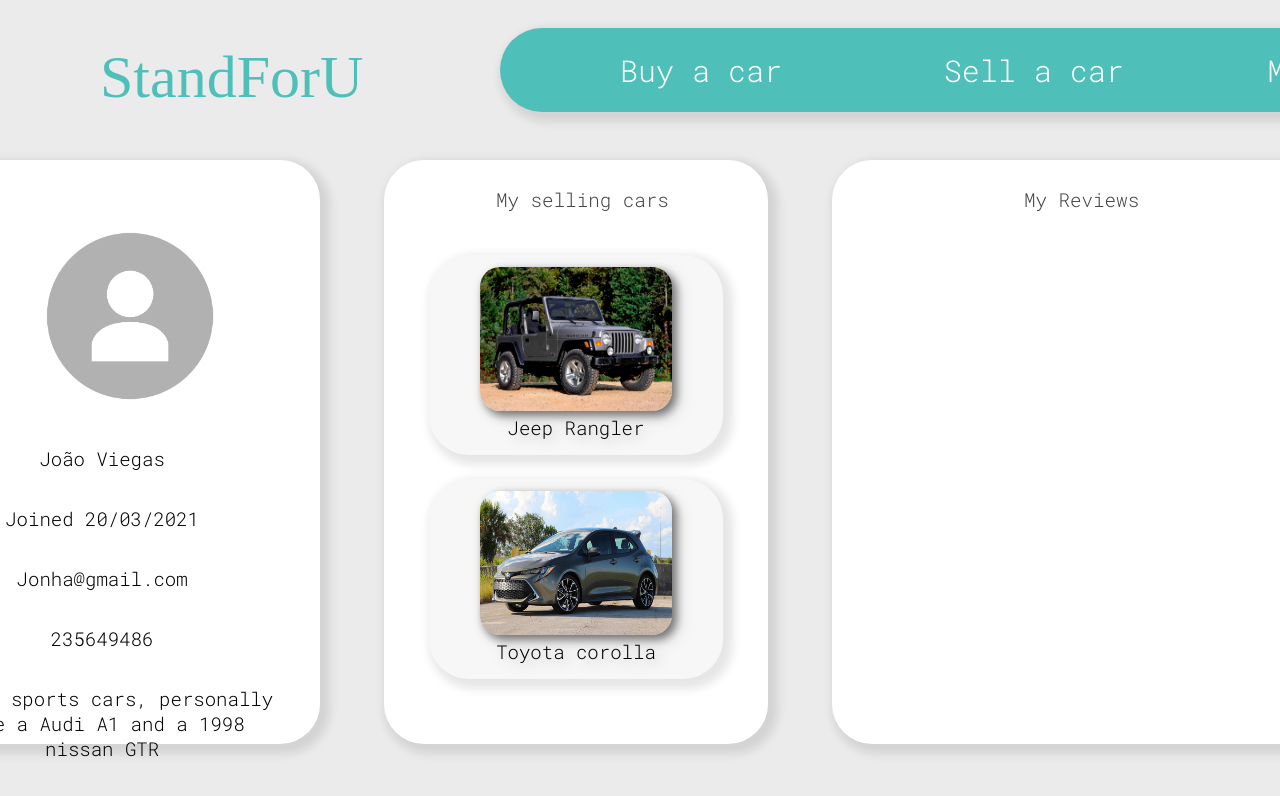
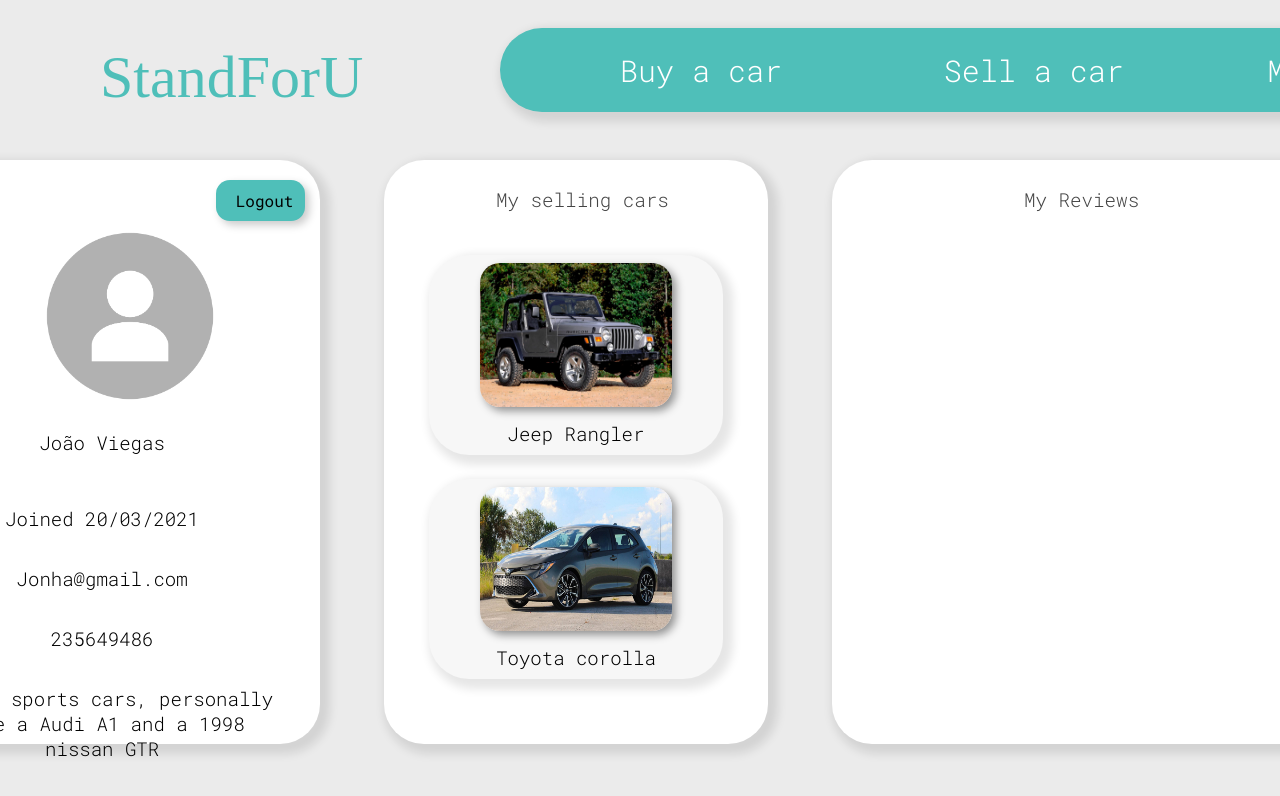
Before and after one commit to JoaoantonioViegas/StandForU, a React (Create React App) app in the folder standforu/: page /profile in a window 1280 px wide. Shown: the top 796 px of the page. Built offline with nearby package versions, Linux system fonts and the light colour scheme; a web font is replaced by a local one.

Commit message:
Logged in and logout

```diff
--- a/standforu/src/App.js
+++ b/standforu/src/App.js
@@ -6,24 +6,27 @@ import './components/pages/Home.css'
 import SellCar from './components/pages/SellCar.js'
 import Makeareview from './components/pages/Makeareview.js'
 import Profile from './components/pages/Profile.js';
-import Login from './components/pages/login.js';
+import Login from './components/pages/Login.js';
 import Register from './components/pages/register.js';
 
 import Container from './components/layout/Container.js';
 // import Navbar from './components/layout/Navbar.js';
 
 function App() {
+
+  const [loggedIn, setLoggedIn] = React.useState(false);
+
   return (
     <div className='App'>
       <Router>
         <Container customClass ="min-height">
           <Routes>
-            <Route exact path="/" element={<Home/>} />
-            <Route exact path="/Sell-car" element={<SellCar/>} />
-            <Route exact path="/Make-review" element= {<Makeareview/>}/>
-            <Route exact path="/Profile" element= {<Profile/>}/>
-            <Route exact path="/Login" element= {<Login/>}/>
-            <Route exact path="/Register" element= {<Register/>}/>
+            <Route exact path="/" element={<Home loggedIn={loggedIn}/>} />
+            <Route exact path="/sell-car" element={<SellCar loggedIn={loggedIn}/>} />
+            <Route exact path="/make-review" element= {<Makeareview loggedIn={loggedIn}/>}/>
+            <Route exact path="/profile" element= {<Profile setLoggedIn={setLoggedIn} loggedIn={loggedIn}/>}/>
+            <Route exact path="/login" element= {<Login setLoggedIn={setLoggedIn} loggedIn={loggedIn}/>}/>
+            <Route exact path="/register" element= {<Register/>}/>
           </Routes>
         </Container>
       </Router>
--- a/standforu/src/components/layout/Navbar.js
+++ b/standforu/src/components/layout/Navbar.js
@@ -1,11 +1,25 @@
 import {Link} from 'react-router-dom';
 import Container from './Container';
+import React, { useEffect } from 'react';
 
 import  './Navbar.css';
 import { Icon } from '@iconify/react';
 import "@fontsource/roboto-mono";
 
 function Navbar(props){
+
+    console.log(props);
+
+    const [logged, setLogged] = React.useState('/login');
+
+    useEffect(() => {
+        if(props.loggedIn){
+            setLogged('/profile');
+        } else {
+            setLogged('/login');
+        }
+    }, [props.loggedIn]);
+
 
     var buyColor = "#FFFFFF";
     var sellColor = "#FFFFFF";
@@ -20,6 +34,8 @@ function Navbar(props){
         reviewColor = "#646464";
     } else if (props.link === "profile"){
         profileColor = "#646464";
+    } else if (props.link === "login"){
+        profileColor = "#646464";
     }
 
 
@@ -29,9 +45,10 @@ function Navbar(props){
                     <Link to='/' className='home'> StandForU</Link>
                     <nav className='nav-links'>
                         <Link to='/' className='buyacar' style={{color:buyColor}}> Buy a car</Link>
-                        <Link to='/Sell-car' className='sellacar' style={{color:sellColor}}> Sell a car</Link>
-                        <Link to='/Make-review' className='makeareview' style={{color:reviewColor}}> Make a review</Link>
-                        <Link to='/Login' className='icon' style={{color:'#646464'}}>
+                        <Link to='/sell-car' className='sellacar' style={{color:sellColor}}> Sell a car</Link>
+                        <Link to='/make-review' className='makeareview' style={{color:reviewColor}}> Make a review</Link>
+
+                        <Link to={logged} className='icon' style={{color:'#646464'}}>
                             <Icon icon="akar-icons:person" hFlip={true} style={{color:profileColor}}/>
                         </Link>
                     </nav>
--- a/standforu/src/components/pages/Home.js
+++ b/standforu/src/components/pages/Home.js
@@ -51,7 +51,7 @@ function Home(props) {
     return (
         <div className="Home">
 
-            {!openAd && <Navbar link="buyacar"/>}
+            {!openAd && <Navbar link="buyacar" loggedIn= {props.loggedIn}/>}
             {!openAd && <input  className="searchInput" type={'text'} placeholder={'Search...'} onChange={(event) => setSearchTerm(event.target.value)}/>}
             <AnimatePresence>
             {openAd && <motion.div><CarAd closeAd={setOpenAd} visible={setVisibility} opacity={setOpacity} transition={setTransition} carObject={carObject}/></motion.div>}
--- a/standforu/src/components/pages/Makeareview.js
+++ b/standforu/src/components/pages/Makeareview.js
@@ -1,10 +1,10 @@
 import React from 'react'
 import Navbar from '../layout/Navbar'
 import './Makereview.css'
-function Makeareview() {
+function Makeareview(props) {
   return (
-    <div className='Review_page'>
-        <Navbar link="makeareview"/>
+    <div className='Review_page' >
+        <Navbar link="makeareview" loggedIn={props.loggedIn}/>
         <div className='Review_page_container_left'>
             <div className='components'>
 
--- a/standforu/src/components/pages/Profile.css
+++ b/standforu/src/components/pages/Profile.css
@@ -15,6 +15,7 @@
     background: #ffffff;
     box-shadow: 5px 5px 10px 5px rgba(0, 0, 0, 0.1);
     border-radius: 40px;
+    margin: 0;
 }
 
 .mycars{
@@ -27,6 +28,7 @@
     background: #ffffff;
     box-shadow: 5px 5px 10px 5px rgba(0, 0, 0, 0.1);
     border-radius: 40px;
+    margin: 0;
 
 }
 
@@ -40,12 +42,12 @@
     background: #ffffff;
     box-shadow: 5px 5px 10px 5px rgba(0, 0, 0, 0.1);
     border-radius: 40px;
+    margin: 0;
 }
 
 .dados1{
     position: absolute;
     width: 359px;
-height: 411px;
     right: 3vw;
     top: 270px;
 
@@ -57,12 +59,12 @@ line-height: 25px;
     text-align: center;
 
     color: #000000;
+    margin:0;
 }
 
 .dados2{
     position: absolute;
     width: 359px;
-height: 411px;
     right: 3vw;
     top: 330px;
 
@@ -79,7 +81,6 @@ color: #000000;
 .dados3{
     position: absolute;
 width: 359px;
-height: 411px;
 right: 3vw;
 top: 390px;
 
@@ -96,7 +97,6 @@ color: #000000;
 .dados4{
     position: absolute;
 width: 359px;
-height: 411px;
 right: 3vw;
 top: 450px;
 
@@ -113,7 +113,6 @@ color: #000000;
 .dados5{
     position: absolute;
 width: 359px;
-height: 411px;
 right: 3vw;
 top: 510px;
 
@@ -175,8 +174,7 @@ color: #444444;
     position: relative;
     text-align: center;
     padding-bottom: 2vh;
-    width: 70vw;
-    filter: drop-shadow(4px 4px 6px rgba(0, 0, 0, 0.25));
+    margin-top: 16px;
     border-radius: 20px;
     }
 
@@ -221,9 +219,6 @@ color: #444444;
 .letrascarro1{
     /* position: relative; */
     width: 290px;
-    height: 11px;
-    left: 90px;
-    top: 0px;
     /* centrar a div em relação a outra div */
     margin: auto;
     justify-content: center;
@@ -234,6 +229,8 @@ color: #444444;
     font-size: 19px;
     line-height: 25px;
     text-align: center;
+    margin-top: 10px;
+    margin-bottom: 0;
 
     color: #000000;
 }
@@ -246,3 +243,28 @@ color: #444444;
         top: 7vh;
 
 }
+
+.logout-button{
+    position:absolute;
+    width: 7%;
+    left:16.7vw;
+    top:22vh;
+    background-color: #4FBFB9;
+    border-radius: 14px;
+    box-shadow: 4px 4px 8px rgba(0, 0, 0, 0.211);
+    padding: 10px 20px;
+    border:none;
+    text-align: center;
+    text-decoration: none;
+    display: inline-block;
+    font-size: 16px;
+    margin: 4px 2px;
+    cursor: pointer;
+    font-family: 'Roboto Mono', monospace;
+    transform: scale(1);
+    transition: all 0.3s ease-in-out;
+}
+.logout-button:hover{
+    transform:scale(1.05);
+    transition: all 0.3s ease-in-out;
+}
--- a/standforu/src/components/pages/Profile.js
+++ b/standforu/src/components/pages/Profile.js
@@ -4,12 +4,23 @@ import'./Profile.css'
 import car1 from '../../images/jeep-wrangler-2006.jpg'
 import car2 from '../../images/corolla.jpg'
 import fotoperfil from '../../images/fotoperfil.png'
+import { useNavigate } from "react-router-dom";
 
 
-function Profile (){
+function Profile (props){
+
+    let navigate = useNavigate();
+
+    const handleLogout = (e) => {
+        e.preventDefault();
+        props.setLoggedIn(false);
+        // redirect to /profile using Navigate
+        navigate(`/`);
+    }
+
     return (
         <div className="profilepage">
-            <Navbar link="profile"/>
+            <Navbar link="profile" loggedIn={props.loggedIn}/>
             <div className="profile">
                 <img src={fotoperfil} className="fotoperfil"/>
                 <h2 className="dados1">João Viegas</h2>
@@ -37,6 +48,7 @@ function Profile (){
             <div className="myreviews">
                 <h1 className="myrev">My Reviews</h1>
             </div>
+            <button className="logout-button" onClick={handleLogout}>Logout</button>
         </div>
 
 
--- a/standforu/src/components/pages/SellCar.js
+++ b/standforu/src/components/pages/SellCar.js
@@ -34,7 +34,7 @@ class SellCar extends Component {
   render() {
     return (
       <div>
-          <Navbar link="sellacar"/>
+          <Navbar link="sellacar" loggedIn={this.props.loggedIn}/>
           <body>
             <div id="split_left">
                 <div class="left">
--- a/standforu/src/components/pages/login.css
+++ b/standforu/src/components/pages/login.css
@@ -8,6 +8,15 @@
 .btn_register{
     position: relative;
     left: 35%;
+}
+
+.left{
+    position: absolute;
+    top:30vh;
+}
+.centered{
+    position: absolute;
+    top:30vh;
 }
 
 h1{
```
Also changed, not shown: standforu/src/components/pages/login.js (+29 -14 lines). Lines whose indentation alone changed are shown as unchanged.
